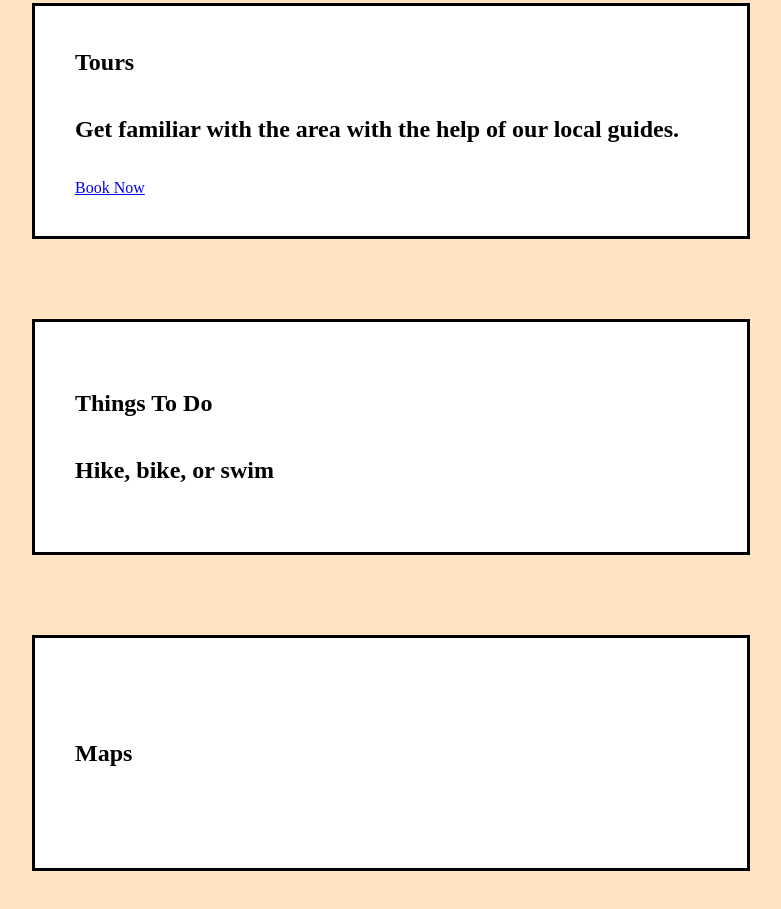
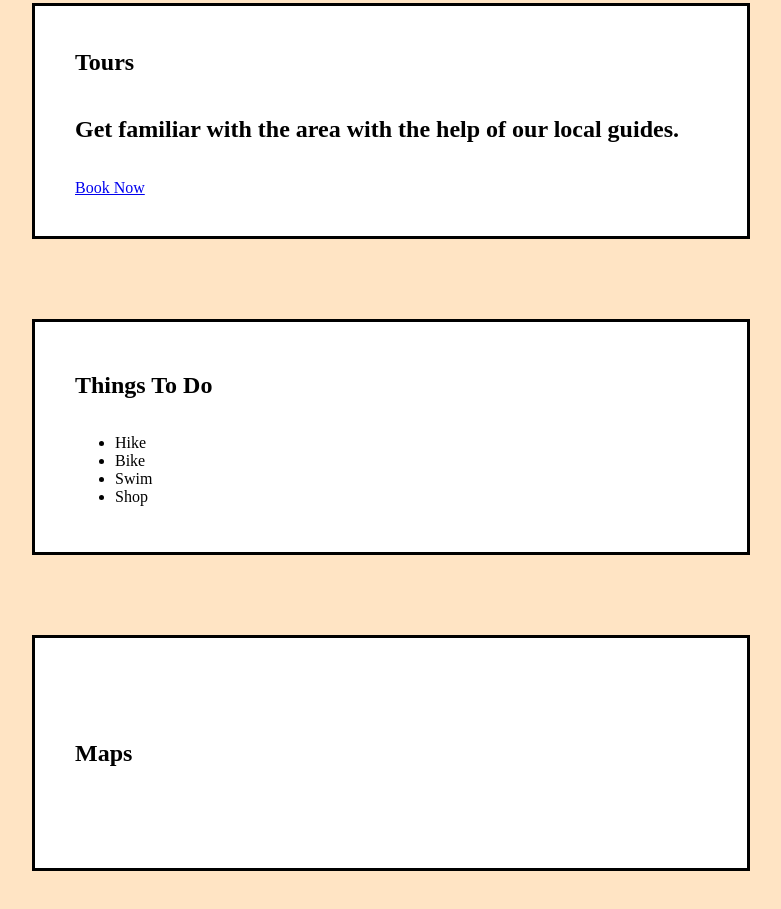
Before and after one commit to acarlson2-design/chapter5-travel, a plain HTML site: page index.html in a window 1280 px wide. Shown: the part 492-1401 px from the top of the page, without its empty margins (16-797 px from the left). Drawn offline with Linux system fonts and the light colour scheme.

Commit message:
added ul

```diff
--- a/index.html
+++ b/index.html
@@ -56,7 +56,12 @@
         <section id="Things to do" class="section">
 
             <h1>Things To Do</h1>
-            <h2>Hike, bike, or swim</h2>
+           <ul>
+            <li>Hike</li>
+            <li>Bike</li>
+            <li>Swim</li>
+            <li>Shop</li>
+           </ul>
 
         </section>
 
```
